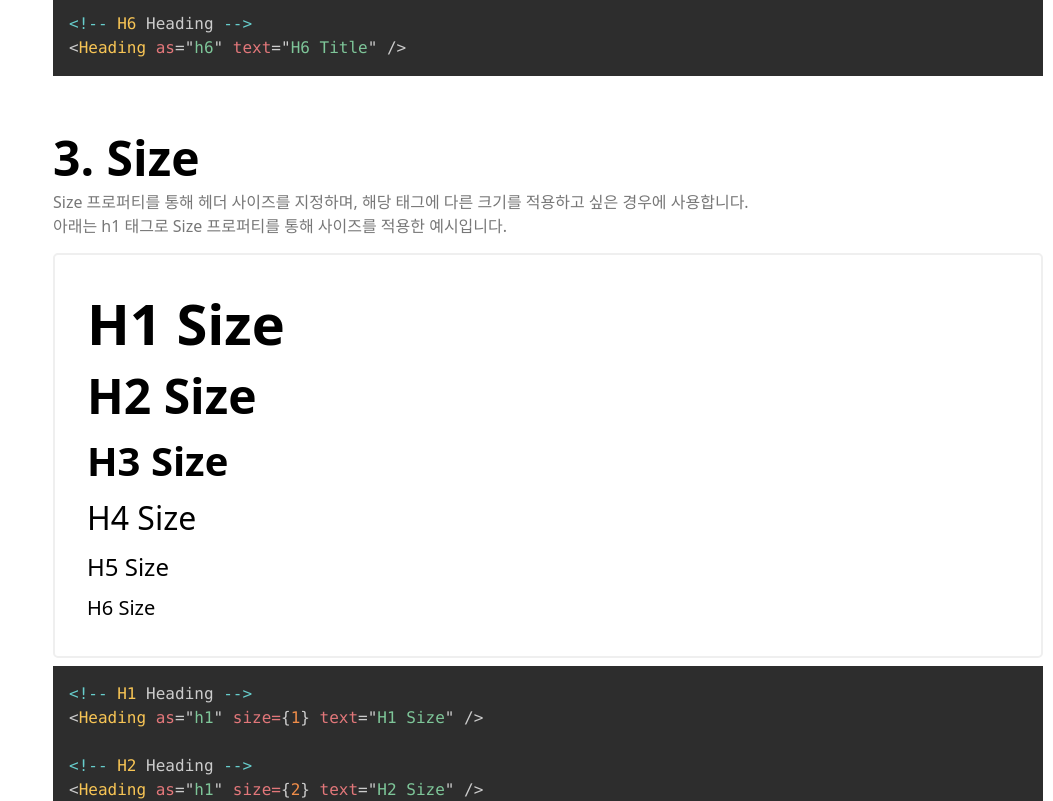
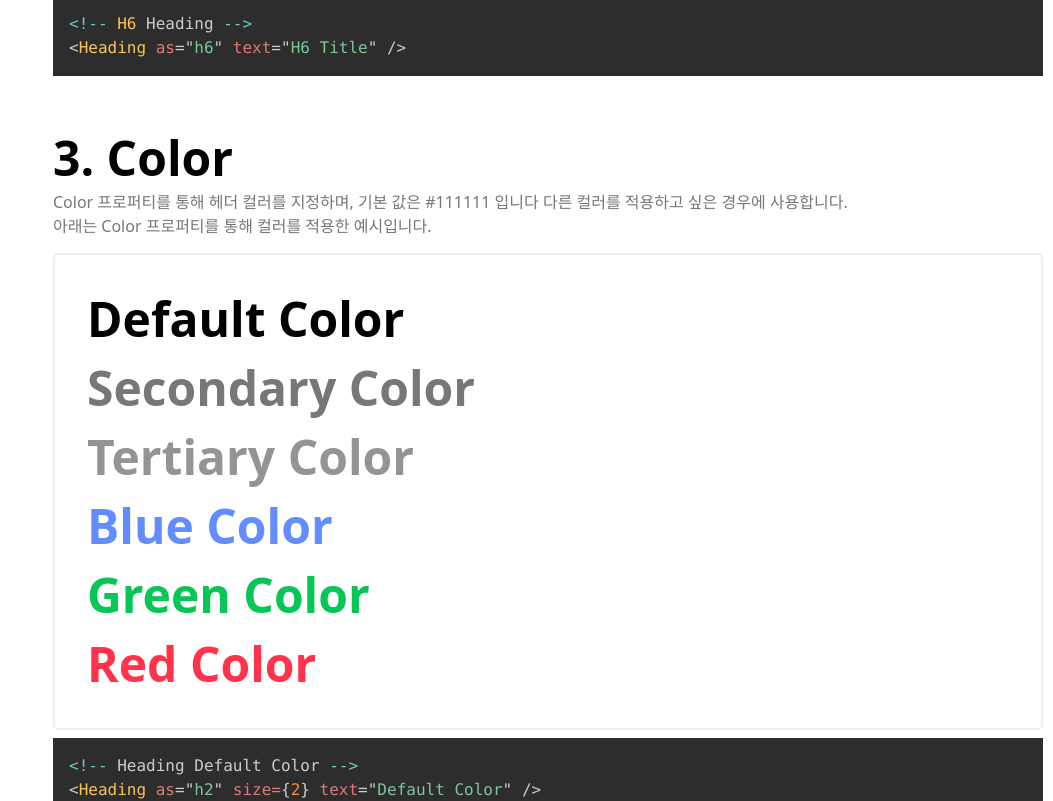
Before and after one commit to dongggggae/_hyun-design-system, a React (Vite) app: page /components/Typography in a window 1280 px wide. Shown: the part 1620-2421 px from the top of the page, without its empty margins (227-1280 px from the left). Built offline with nearby package versions, Linux system fonts and the light colour scheme.

Commit message:
Docs - typography 업데이트

```diff
--- a/src/pages/components/Typography.jsx
+++ b/src/pages/components/Typography.jsx
@@ -47,7 +47,25 @@ const TypoGraphy = () => {
         </ComponentContent>
 
         <ComponentContent>
-          <Heading as="h2" size={2} text="3. Size" />
+          <Heading as="h2" size={2} text="3. Color" />
+          <Text>
+            Color 프로퍼티를 통해 헤더 컬러를 지정하며, 기본 값은 #111111 입니다 다른 컬러를 적용하고 싶은 경우에 사용합니다.
+            <br />
+            아래는 Color 프로퍼티를 통해 컬러를 적용한 예시입니다.
+          </Text>
+          <StyledPreview>
+            <Heading as="h2" size={2} text="Default Color" />
+            <Heading as="h2" size={2} color="#777" text="Secondary Color" />
+            <Heading as="h2" size={2} color="#949494" text="Tertiary Color" />
+            <Heading as="h2" size={2} color="#638DFF" text="Blue Color" />
+            <Heading as="h2" size={2} color="#06C755" text="Green Color" />
+            <Heading as="h2" size={2} color="#FF334B" text="Red Color" />
+          </StyledPreview>
+          <CodeContainer codeString={HeadingCode.color} />
+        </ComponentContent>
+
+        <ComponentContent>
+          <Heading as="h2" size={2} text="4. Size" />
           <Text>
             Size 프로퍼티를 통해 헤더 사이즈를 지정하며, 해당 태그에 다른 크기를 적용하고 싶은 경우에 사용합니다.
             <br />
@@ -89,6 +107,25 @@ const HeadingCode = {
     `<!-- H6 Heading -->`,
     `<Heading as="h6" text="H6 Title" />`,
   ].join('\n'),
+  color: [
+    `<!-- Heading Default Color -->`,
+    `<Heading as="h2" size={2} text="Default Color" />`,
+    ``,
+    `<!-- Heading Secondary Color -->`,
+    `<Heading as="h2" size={2} color="#777" text="Secondary Color" />`,
+    ``,
+    `<!-- Heading Tertiary Color -->`,
+    `<Heading as="h2" size={2} color="#949494" text="Tertiary Color" />`,
+    ``,
+    `<!-- Heading Blue Color -->`,
+    `<Heading as="h2" size={2} color="#638DFF" text="Blue Color" />`,
+    ``,
+    `<!-- Heading Green Color -->`,
+    `<Heading as="h2" size={2} color="#06C755" text="Green Color" />`,
+    ``,
+    `<!-- Heading Red Color -->`,
+    `<Heading as="h2" size={2} color="#FF334B" text="Red Color" />`,
+  ].join('\n'),
   size: [
     `<!-- H1 Heading -->`,
     `<Heading as="h1" size={1} text="H1 Size" />`,
```
